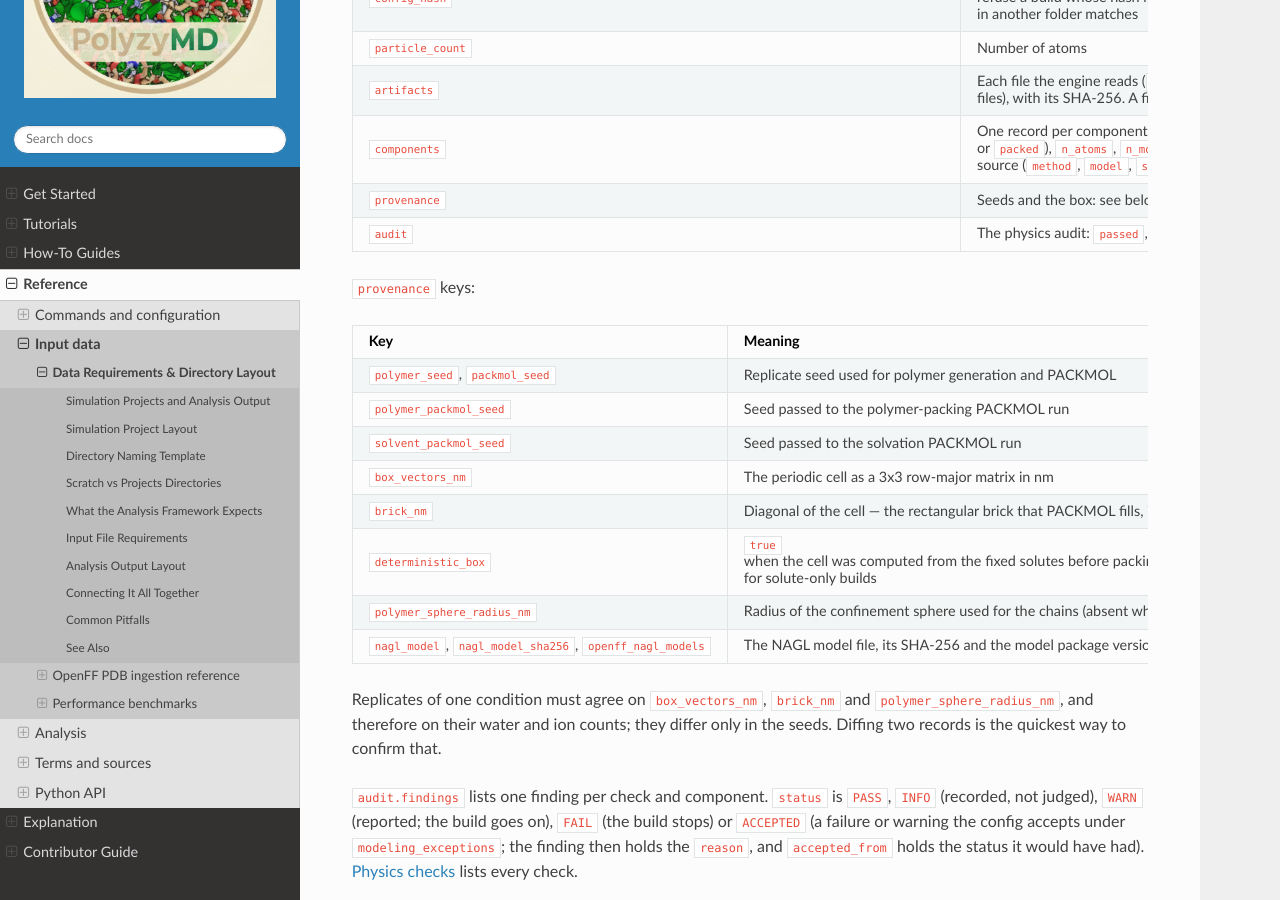
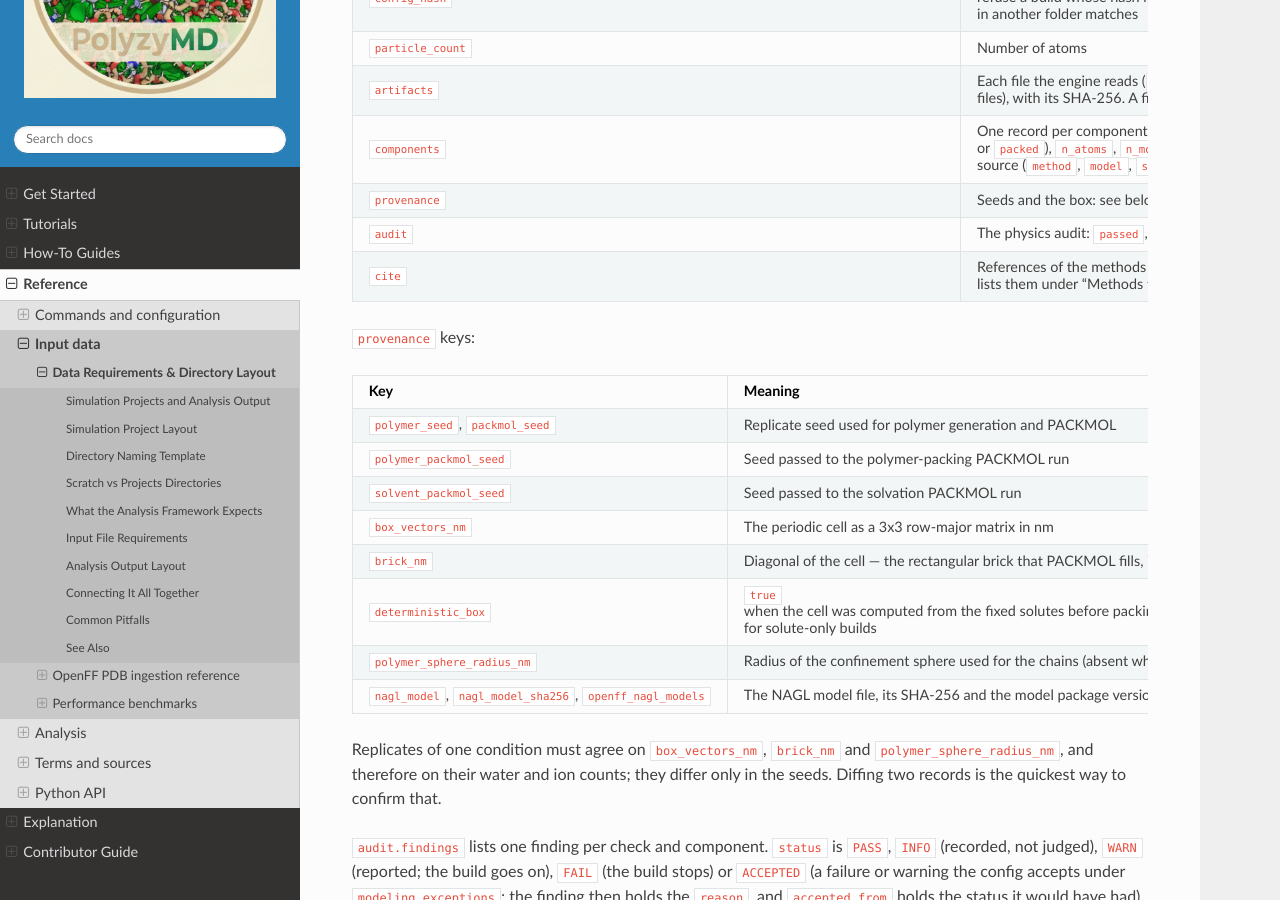
Before and after one commit to joelaforet/polyzymd, a Sphinx documentation site: the page built from docs/source/reference/data_requirements.md, in a window 1280 px wide and 900 px high, scrolled down 3497 px. Built offline with Sphinx 7.4.7 and the Read the Docs theme 3.1.0, drawn with Linux system fonts in a browser that asks for light colours.

Commit message:
Document the cite key of the build record

```diff
--- a/docs/source/reference/data_requirements.md
+++ b/docs/source/reference/data_requirements.md
@@ -141,6 +141,7 @@ what, and did the built system pass the physics audit. It replaced
 | `components` | One record per component (each solute, `solvent`, `ions`): `name`, `type`, `segid`, `placement` (`fixed` or `packed`), `n_atoms`, `n_molecules`, the atom ranges of each molecule, and its `domains`. A domain is a set of atoms with one `force_field` list and one `charges` source (`method`, `model`, `source_file`), and the inputs it can be rebuilt from (`reference`). `provenance` holds each input file's path and SHA-256 |
 | `provenance` | Seeds and the box: see below |
 | `audit` | The physics audit: `passed`, `counts` per status, every `finding` (`check`, `component`, `status`, `detail`, and `examples` of the first terms that differ) and `accepted_exceptions` |
+| `cite` | References of the methods this build used beyond its force fields and charge models, such as Machado and Pantano when `ionic_strength` set the ions. `build_provenance.md` lists them under "Methods to cite"; see {doc}`references` |
 
 `provenance` keys:
 
```
